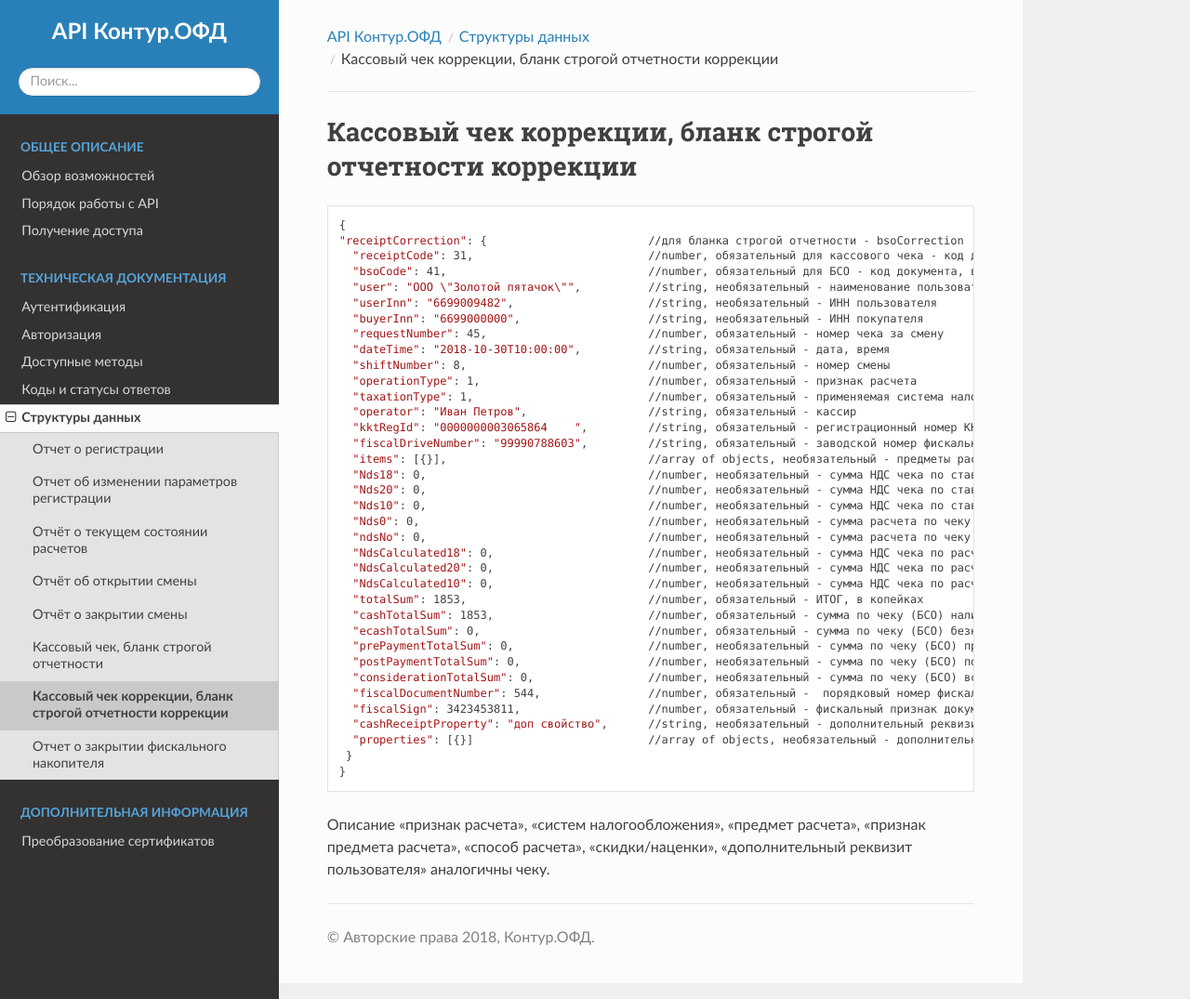
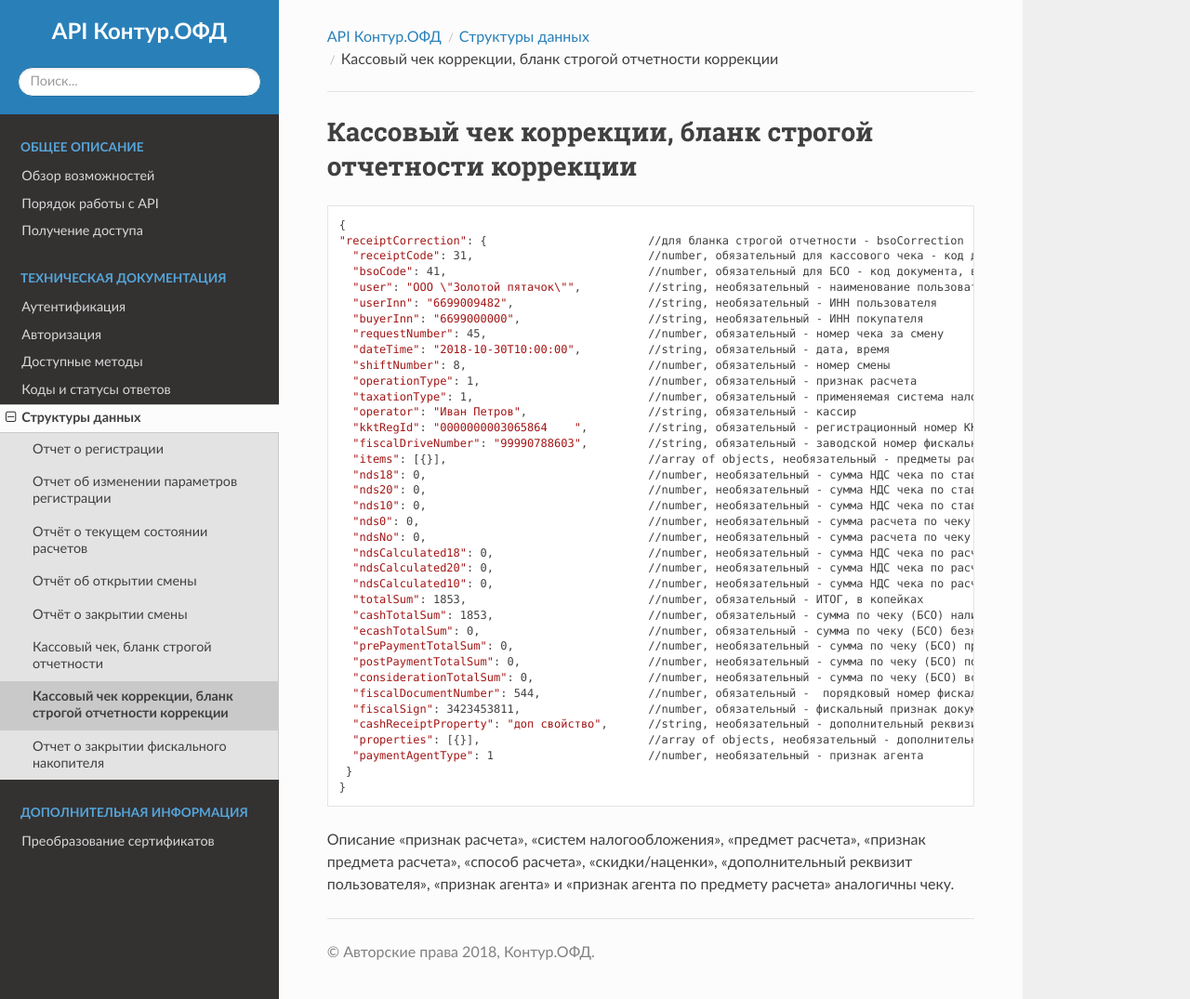
Before and after one commit to skbkontur/ofd-api-docs, a Sphinx documentation site: the page built from docs/source/Structures/ReceiptBSOCorrection.rst, in a window 1280 px wide and 1075 px high. Shown: the whole window at 93% size. Built offline with Sphinx 7.4.7 and the Read the Docs theme 2.0.0, drawn with Linux system fonts in a browser that asks for light colours.

Commit message:
Добавили в чек/чек коррекции признаки агент/агент по предмету расчета

```diff
--- a/docs/source/Structures/ReceiptBSOCorrection.rst
+++ b/docs/source/Structures/ReceiptBSOCorrection.rst
@@ -19,14 +19,14 @@
     "kktRegId": "0000000003065864    ",         //string, обязательный - регистрационный номер ККТ
     "fiscalDriveNumber": "99990788603",         //string, обязательный - заводской номер фискального накопителя
     "items": [{}],                              //array of objects, необязательный - предметы расчета
-    "Nds18": 0,	                                //number, необязательный - сумма НДС чека по ставке 18%
-    "Nds20": 0,	                                //number, необязательный - сумма НДС чека по ставке 20%
-    "Nds10": 0,                                 //number, необязательный - сумма НДС чека по ставке 10%
-    "Nds0": 0,                                  //number, необязательный - сумма расчета по чеку с НДС по ставке 0%
+    "nds18": 0,	                                //number, необязательный - сумма НДС чека по ставке 18%
+    "nds20": 0,	                                //number, необязательный - сумма НДС чека по ставке 20%
+    "nds10": 0,                                 //number, необязательный - сумма НДС чека по ставке 10%
+    "nds0": 0,                                  //number, необязательный - сумма расчета по чеку с НДС по ставке 0%
     "ndsNo": 0,                                 //number, необязательный - сумма расчета по чеку без НДС
-    "NdsCalculated18": 0,                       //number, необязательный - сумма НДС чека по расч. ставке 20/120
-    "NdsCalculated20": 0,                       //number, необязательный - сумма НДС чека по расч. ставке 18/118
-    "NdsCalculated10": 0,                       //number, необязательный - сумма НДС чека по расч. ставке 10/110
+    "ndsCalculated18": 0,                       //number, необязательный - сумма НДС чека по расч. ставке 20/120
+    "ndsCalculated20": 0,                       //number, необязательный - сумма НДС чека по расч. ставке 18/118
+    "ndsCalculated10": 0,                       //number, необязательный - сумма НДС чека по расч. ставке 10/110
     "totalSum": 1853,                           //number, обязательный - ИТОГ, в копейках
     "cashTotalSum": 1853,                       //number, обязательный - сумма по чеку (БСО) наличными, в копейках
     "ecashTotalSum": 0,                         //number, обязательный - сумма по чеку (БСО) безналичными, в копейках
@@ -36,8 +36,9 @@
     "fiscalDocumentNumber": 544,                //number, обязательный -  порядковый номер фискального документа
     "fiscalSign": 3423453811,                   //number, обязательный - фискальный признак документа
     "cashReceiptProperty": "доп свойство",      //string, необязательный - дополнительный реквизит чека
-    "properties": [{}]                          //array of objects, необязательный - дополнительный реквизит пользователя
+    "properties": [{}],                         //array of objects, необязательный - дополнительный реквизит пользователя
+    "paymentAgentType": 1                       //number, необязательный - признак агента
    }
   }
 
-Описание «признак расчета», «систем налогообложения», «предмет расчета», «признак предмета расчета», «способ расчета», «скидки/наценки», «дополнительный реквизит пользователя» аналогичны чеку.
+Описание «признак расчета», «систем налогообложения», «предмет расчета», «признак предмета расчета», «способ расчета», «скидки/наценки», «дополнительный реквизит пользователя», «признак агента» и "признак агента по предмету расчета" аналогичны чеку.
```
Also changed, not shown: docs/source/Structures/ReceiptBSO.rst (+29 -3 lines).
